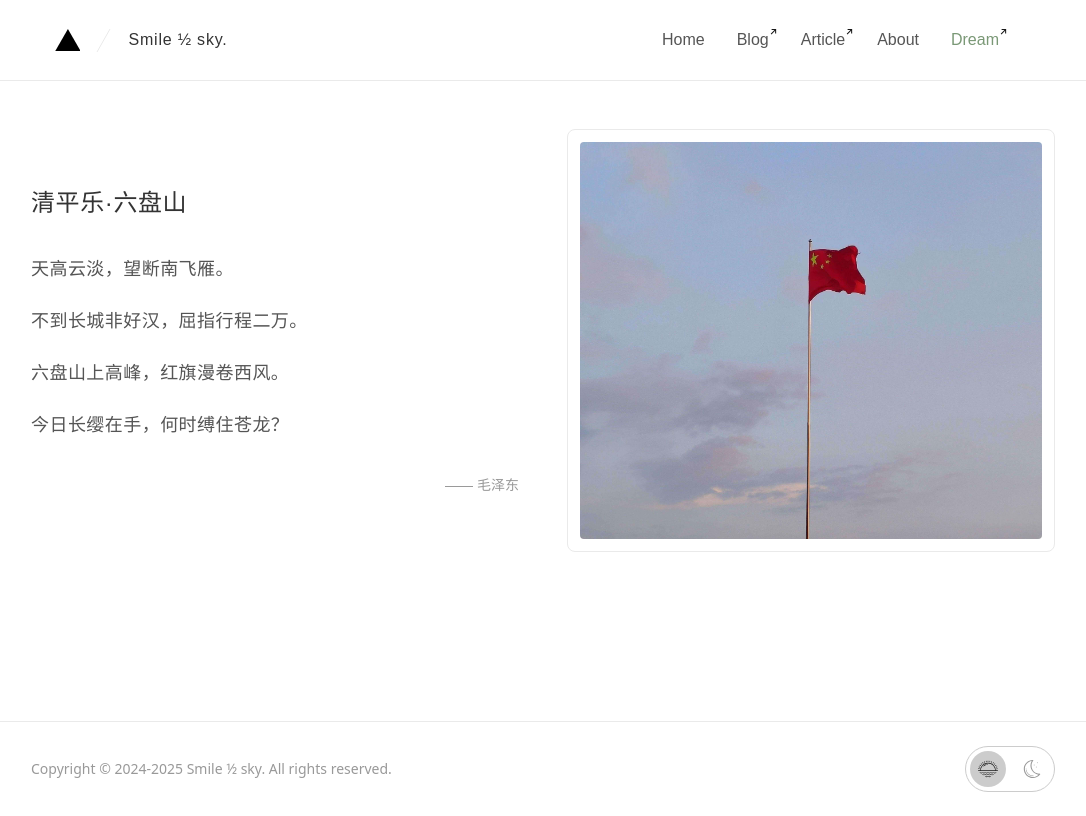
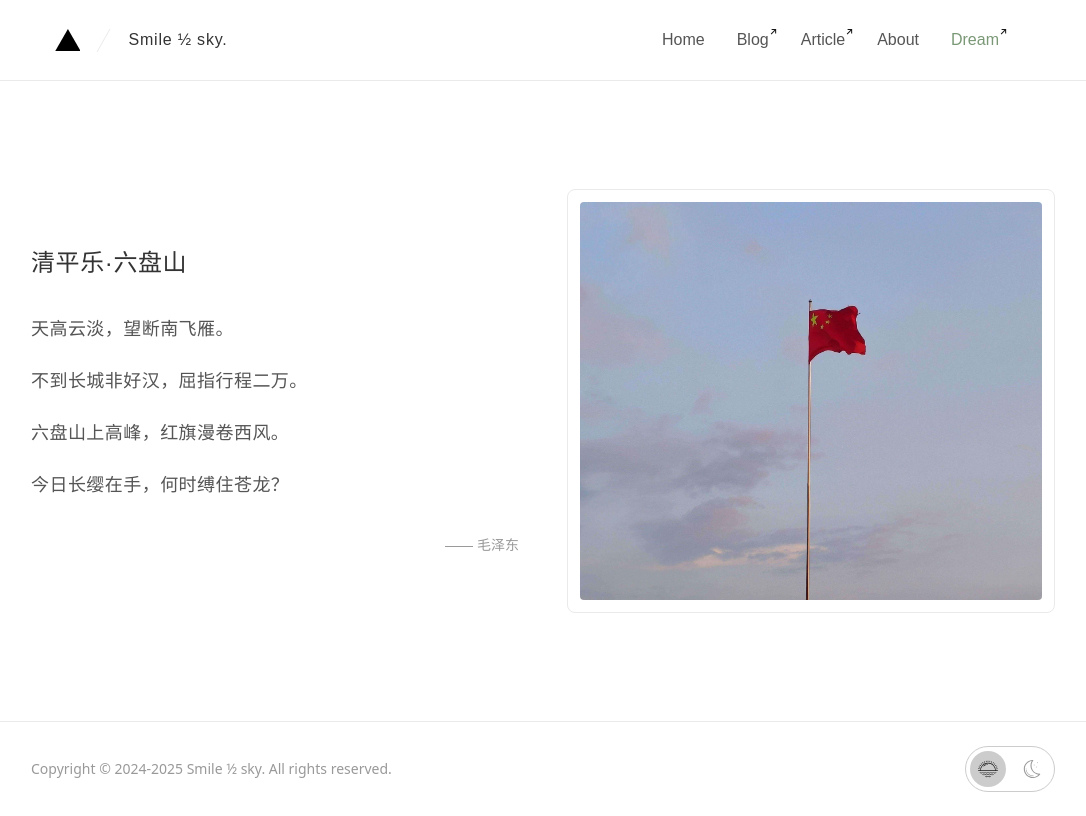
Before and after one commit to smile-sky20/smile1sky-blog, a Next.js app: page /dream in a window 1280 px wide. Shown: the whole page, without its empty margins (97-1183 px from the left). Built offline with nearby package versions, Linux system fonts and the light colour scheme; a web font is replaced by a local one.

Commit message:
feat: 添加 flex 布局以优化内容对齐

```diff
--- a/src/app/article/page.tsx
+++ b/src/app/article/page.tsx
@@ -3,7 +3,7 @@ import { siYuan } from '@/assets/font'
 
 export default async function Article() {
   return (
-    <div className={`${siYuan.className} min-h-[80vh] py-16 px-6`}>
+    <div className={`${siYuan.className} min-h-[80vh] py-16 px-6 flex flex-col justify-center`}>
       <article className="max-w-3xl mx-auto">
         {/* 诗歌标题区域 */}
         <header className="text-center mb-12">
--- a/src/app/dream/page.tsx
+++ b/src/app/dream/page.tsx
@@ -2,7 +2,7 @@ import { siYuan } from '@/assets/font'
 
 export function Dream() {
   return (
-    <div className={`${siYuan.className} min-h-[80vh] py-12 px-6`}>
+    <div className={`${siYuan.className} min-h-[80vh] py-12 px-6 flex flex-col justify-center`}>
       <div className="max-w-5xl mx-auto">
         <div className="grid md:grid-cols-2 gap-8 md:gap-12 items-center">
           {/* 诗词区域 */}
```
